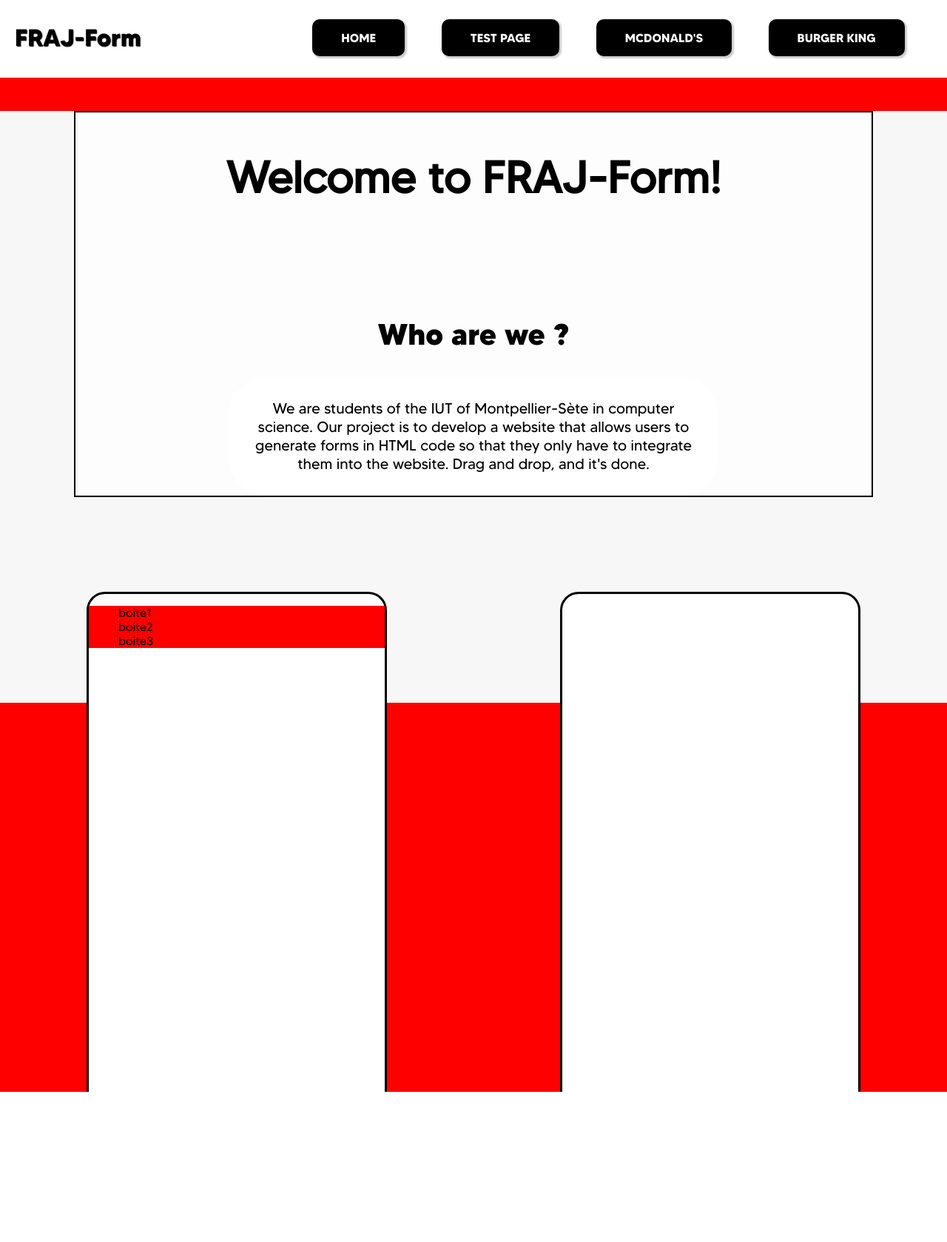
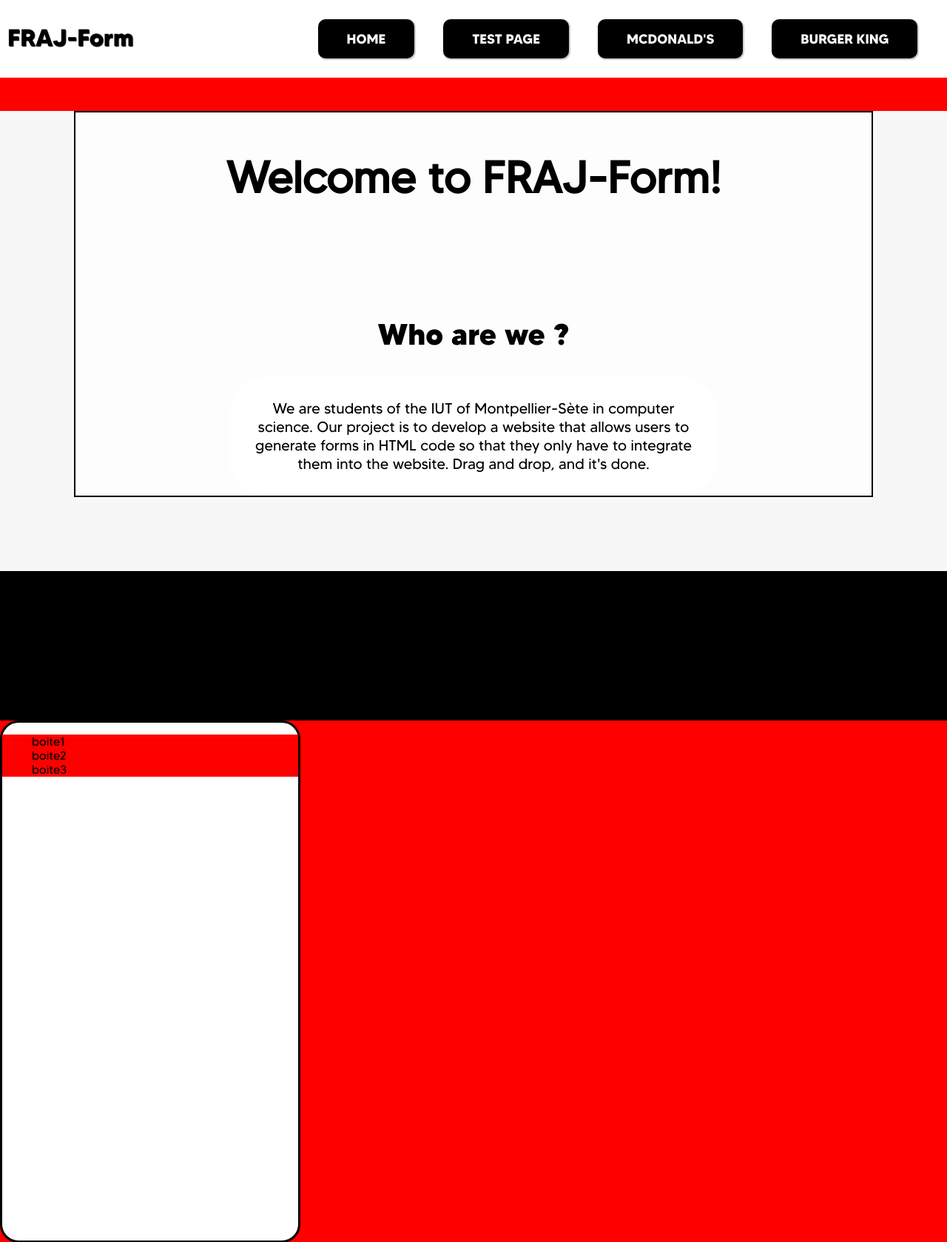
Before and after one commit to alexi-mathioupollak/Projet-Formulaire-HTML, a PHP site: page / in a window 1280 px wide. Shown: the top 1679 px of the page at 74% size. Before the commit the page ends 1476 px from the top, so only its background shows below. Run offline with PHP 8.4, Linux system fonts and the light colour scheme; some libraries are stand-ins or nearby versions.

Commit message:
avancée

```diff
--- a/CSS/style.css
+++ b/CSS/style.css
@@ -23,26 +23,30 @@
     right: 0px;
     left: 0px;
     z-index: 99;
+    align-items: center;
 }
 
 
 /* ----- Titre ----- */
 
 
-#titre_principal {
-    display: flex;
-    margin-left: 10px;
-    user-select: none;
-    position: relative;
+.princ_title {
     transition: transform 0.5s, font-size 0.5s ease;
-    text-shadow: 1px 1px 1px black;
+    font-size: 16px;
 }
 
-#titre_principal:hover{
-    font-size: 40px;
+.princ_title:hover{
+    font-size: 20px;
     transform: rotate(360deg);
 }
 
+
+
+#titre_principal {
+    user-select: none;
+    position: relative;
+    text-shadow: 1px 1px 1px black;
+}
 
 
 /* ----- Menu navigation ----- */
@@ -50,9 +54,7 @@
 
 .navbar {
     position: relative;
-    margin-right: 1%;
     z-index: 99;
-    padding: auto;
     justify-content: space-between;
     display: flex;
 }
@@ -62,7 +64,7 @@
     color: white;
     transition: color 0.3s ease;
     padding: 1.5rem;
-    font-size: 19x;
+    font-size: 18px;
 }
 
 .menu a:hover {
@@ -80,7 +82,7 @@
     margin-top: auto;
     margin-bottom: 1rem;
     padding: 15px;
-    box-shadow: 2px 2px 2px 1px rgba(0, 0, 0, .2);
+    box-shadow: 1px 1px 1px 1px rgba(0, 0, 0, .2);
 }
 
 .menu li:hover {
@@ -111,7 +113,10 @@
     color: black;
     font-size: 60px;
     text-align: center;
+    transition: fadeIn 2s;
+    transition-timing-function: ease;
 }
+
 
 .first_bloc {
     margin: 100px;
@@ -140,6 +145,21 @@
     background: white;
     margin: auto;
 }
+
+
+/* ----- Bande ----- */
+
+
+.bande {
+    border: 1px solid black;
+    width: 100%;
+    height: 200px;
+    background-color: black;
+    margin-top: 100px;
+    margin-bottom: 0;
+}
+
+.slogan
 
 
 /* ----- Boîtes drag & drop ----- */
@@ -179,8 +199,8 @@
 
 .copyright {
     text-align: center;
-    color: black;
-    margin: auto;
+    color: white;
+    margin-top: 160px;
     font-family: TommyMEDIUM, Arial;
     user-select: none;
 }
@@ -229,10 +249,13 @@
 
 @keyframes fadeIn {
     From {
-        Opacity : 0 ;
+        transition-property: opacity;
+        transition-delay: 2s;
+        opacity: 0;
     }
     To {
         Opacity : 1 ;
+
     }
 }
 
--- a/index.html
+++ b/index.html
@@ -11,7 +11,9 @@
     <main>
     <header>
             <div id="titre_et_nav">
+                <div class="princ_title">
                     <h1 id="titre_principal">FRAJ-Form</h1>
+                </div>
 
                 <!-- Menu -->
                 <nav class="navbar">
@@ -26,6 +28,7 @@
             </div>
     </header>
     <body>
+
     <section class="first_bloc">
         <h1 class="body_title">Welcome to FRAJ-Form!</h1>
             <article class="whoarewe">
@@ -33,6 +36,11 @@
                 <p>We are students of the IUT of Montpellier-Sète in computer science. Our project is to develop a website that allows users to generate forms in HTML code so that they only have to integrate them into the website. Drag and drop, and it's done.</p>
             </article>
     </section>
+
+    <div class="bande">
+        <p class="slogan">Drag and drop, it's done</p>
+    </div>
+
         <section class="boxes">
             <div class="box_drag">
                 <ul class="form_list">
@@ -45,11 +53,14 @@
             </div>
         </section>
     </body>
+
     </main>
 
 
     <footer>
-        <p class="copyright">&copy; 2021 - Alexi M., Félix R., Rayane M. et Julien R.</p>
+        <div class="bande">
+            <p class="copyright">&copy; 2021 - Alexi M., Félix R., Rayane M. et Julien R.</p>
+        </div>
     </footer>
 
 
```
